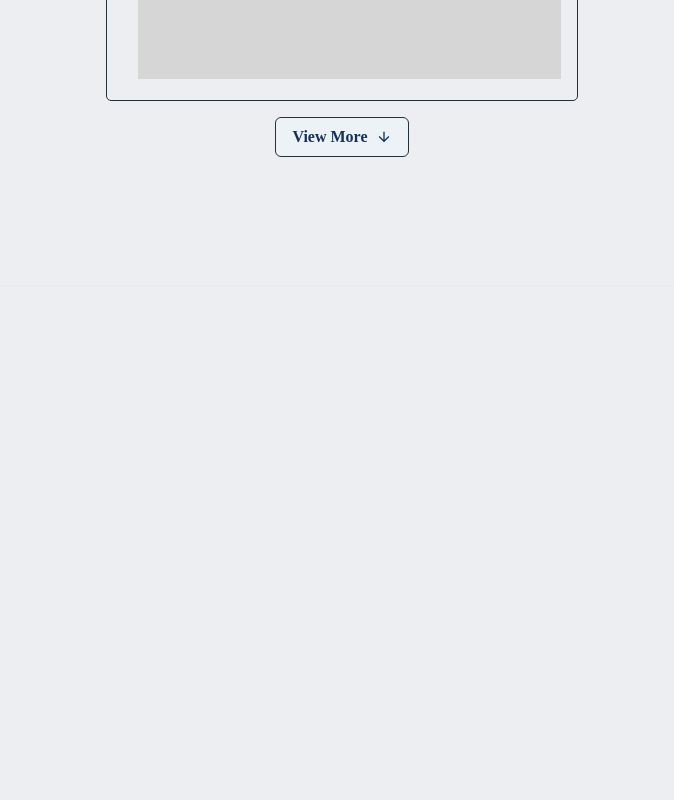
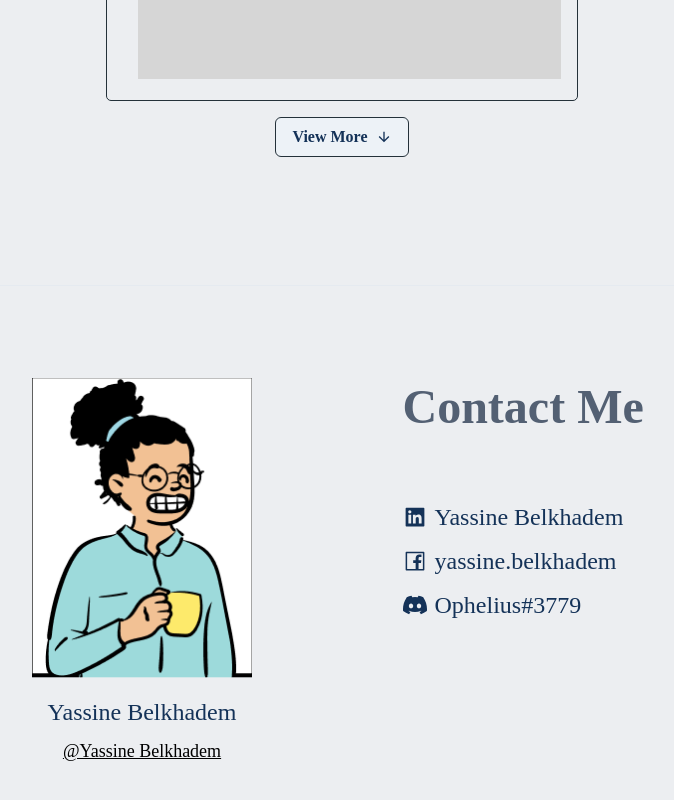
Before and after one commit to yassinebk/yassinebk.github.io, a Next.js app: page / in a window 1280 px wide. Shown: the part 3688-4488 px from the top of the page, without its empty margins (298-972 px from the left). Before the commit the page ends 4134 px from the top, so only its background shows below. Built offline with nearby package versions, Linux system fonts and the light colour scheme; a web font is replaced by a local one.

Commit message:
finished portfolio now the blog

```diff
--- a/components/ContactSection/index.tsx
+++ b/components/ContactSection/index.tsx
@@ -1,9 +1,121 @@
-import React from 'react'
+import {
+  Box,
+  Center,
+  Flex,
+  HStack,
+  Link,
+  Text,
+  useColorModeValue,
+  VStack,
+} from "@chakra-ui/react";
+import NextImage from "next/image";
+import React from "react";
+import { AiFillLinkedin, AiOutlineFacebook } from "react-icons/ai";
+import { BsDiscord } from "react-icons/bs";
+import ParallaxContainer from "../Parallax";
+import { SectionHeading } from "../SectionHeading";
 
-interface ContactSectionProps {
-
-}
+interface ContactSectionProps {}
 
 export const ContactSection: React.FC<ContactSectionProps> = ({}) => {
-        return (<div></div>);
-}
+  const miniTextColor = useColorModeValue("#000", "darkSecondary");
+  const style = {
+    minHeight: "75vh",
+    justifyContent: "center",
+    alignItems: "center",
+    width: "100%",
+    flexDirection: "column",
+    display: "flex",
+    paddingLeft: "16px",
+    paddingRight: "16px",
+    paddingBottom: "60px",
+    paddingTop: "32px",
+  };
+  return (
+    <ParallaxContainer styleProps={style as any}>
+      <Flex
+        w="100%"
+        maxW="881px"
+        flexDir={["column", "column", "row", "row"]}
+        alignItems={["center", "center", "flex-start"]}
+        justifyContent="center"
+      >
+        <VStack alignItems="center" mx="auto" id="contact-layout">
+          <ParallaxContainer
+            variants={{
+              show: {
+                translateY: 0,
+                opacity: 1,
+                transition: {
+                  duration: 0.6,
+                },
+              },
+              hidden: { translateY: -100, opacity: 0 },
+            }}
+          >
+            <Center w="full" id="image-center">
+              <Box width={["70vw", "50vw", "220px"]} border={5}>
+                <NextImage
+                  src="/assets/avatar.png"
+                  height={302}
+                  width={221}
+                  layout="responsive"
+                />
+              </Box>
+            </Center>
+            <VStack mt="16px">
+              <Text fontSize="2xl">Yassine Belkhadem</Text>
+              <Text
+                fontSize="lg"
+                textDecoration="underline"
+                color={miniTextColor}
+              >
+                @Yassine Belkhadem
+              </Text>
+            </VStack>
+          </ParallaxContainer>
+        </VStack>
+        <ParallaxContainer
+          variants={{
+            show: {
+              translateY: 0,
+              opacity: 1,
+              transition: {
+                duration: 0.6,
+              },
+            },
+
+            hidden: { translateY: 100, opacity: 0 },
+          }}
+        >
+          <VStack
+            alignItems={["center", "center", "flex-start"]}
+            px={["0%", "0%", "5%"]}
+            borderRadius={5}
+            w={['100%','100%',"400px"]}
+            paddingTop={["12", "12", 0]}
+          >
+            <SectionHeading>Contact Me</SectionHeading>
+            <Box h={[0, 4, "12"]} />
+            <HStack alignItems="center" fontSize="2xl">
+              <AiFillLinkedin />
+              <Link href="https://www.linkedin.com/in/yassine-belkhadem-396266204/">
+                Yassine Belkhadem
+              </Link>
+            </HStack>
+            <HStack alignItems="center" fontSize="2xl">
+              <AiOutlineFacebook />
+              <Link href="https://www.facebook.com/yassine.belkhadm/">
+                yassine.belkhadem
+              </Link>
+            </HStack>
+            <HStack fontSize="2xl" alignItems="center">
+              <BsDiscord />
+              <Text>Ophelius#3779</Text>
+            </HStack>
+          </VStack>
+        </ParallaxContainer>
+      </Flex>
+    </ParallaxContainer>
+  );
+};
--- a/components/Parallax.tsx
+++ b/components/Parallax.tsx
@@ -6,7 +6,7 @@ import { createAnimation } from "../utils/createAnimation";
 interface ParallaxProps {
   variants?: Variants;
   styleProps?: MotionStyle;
-  children:ReactNode
+  children: ReactNode;
 }
 
 const ParallaxContainer: React.FC<ParallaxProps> = ({
@@ -32,7 +32,7 @@ const Parallax: React.FC<ParallaxProps> = ({
   styleProps,
   children,
 }: ParallaxProps): JSX.Element => {
-  const [ref, isVisible] = useInView({ threshold: 0.8 });
+  const [ref, isVisible] = useInView({ threshold: 0.5 });
   const defaultVariants = {
     show: { opacity: 1, translateY: 0 },
     hidden: { opacity: 0, translateY: -200 },
--- a/pages/index.tsx
+++ b/pages/index.tsx
@@ -1,3 +1,4 @@
+import { ContactSection } from "../components/ContactSection";
 import { GetToKnowSection } from "../components/GetToKnowSection";
 import Layout from "../components/Layout";
 import { PresentationSection } from "../components/PresentationSection";
@@ -11,6 +12,7 @@ export default function Home() {
       <GetToKnowSection />
       <SkillSection />
       <ProjectSection/>
+      <ContactSection/>
     </Layout>
   );
 }
```
Also changed, not shown: public/assets/avatar.png (added).
